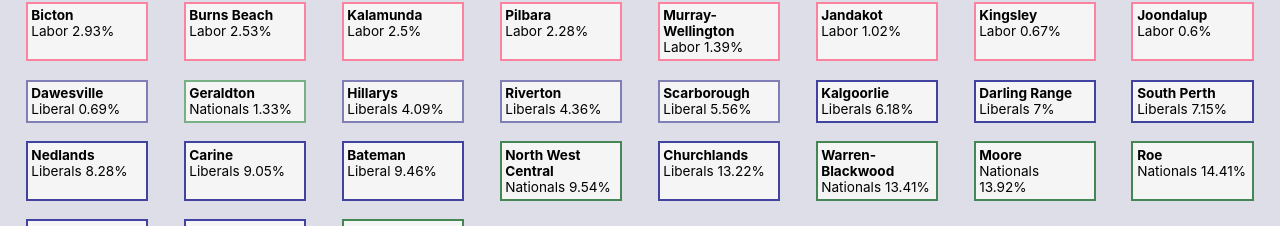
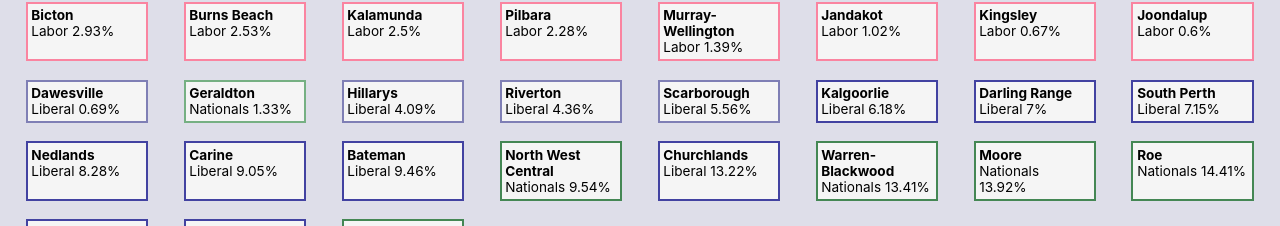
Before and after one commit to benfanderson/election-swing, a React app: page / in a window 1280 px wide. Shown: the part 385-611 px from the top of the page. Built offline with nearby package versions, Linux system fonts and the light colour scheme.

Commit message:
Removed s from Liberal partyname

```diff
--- a/src/components/App.js
+++ b/src/components/App.js
@@ -18,6 +18,7 @@
   const handleChange = (_evt, value) => {
     const updatedSeats = seats;
     setSwing(value);
+    console.log(value);
     updatedSeats.forEach(
       (seat) => {
         seat.displayMargin = (parseFloat(seat.margin) + parseFloat(value)).toFixed(2);
--- a/src/seatsArray.js
+++ b/src/seatsArray.js
@@ -75,7 +75,7 @@
     name: 'Carine',
     margin: 9.05,
     displayMargin: 9.05,
-    party: 'Liberals',
+    party: 'Liberal',
   },
   {
     name: 'Central Wheatbelt',
@@ -87,7 +87,7 @@
     name: 'Churchlands',
     margin: 13.22,
     displayMargin: 13.22,
-    party: 'Liberals',
+    party: 'Liberal',
   },
   {
     name: 'Cockburn',
@@ -117,7 +117,7 @@
     name: 'Darling Range',
     margin: 7,
     displayMargin: 7,
-    party: 'Liberals',
+    party: 'Liberal',
   },
   {
     name: 'Forrestfield',
@@ -147,7 +147,7 @@
     name: 'Hillarys',
     margin: 4.09,
     displayMargin: 4.09,
-    party: 'Liberals',
+    party: 'Liberal',
   },
   {
     name: 'Jandakot',
@@ -171,7 +171,7 @@
     name: 'Kalgoorlie',
     margin: 6.18,
     displayMargin: 6.18,
-    party: 'Liberals',
+    party: 'Liberal',
   },
   {
     name: 'Kimberley',
@@ -243,7 +243,7 @@
     name: 'Nedlands',
     margin: 8.28,
     displayMargin: 8.28,
-    party: 'Liberals',
+    party: 'Liberal',
   },
   {
     name: 'North West Central',
@@ -267,7 +267,7 @@
     name: 'Riverton',
     margin: 4.36,
     displayMargin: 4.36,
-    party: 'Liberals',
+    party: 'Liberal',
   },
   {
     name: 'Roe',
@@ -291,7 +291,7 @@
     name: 'South Perth',
     margin: 7.15,
     displayMargin: 7.15,
-    party: 'Liberals',
+    party: 'Liberal',
   },
   {
     name: 'Southern River',
@@ -315,7 +315,7 @@
     name: 'Vasse',
     margin: 14.69,
     displayMargin: 14.69,
-    party: 'Liberals',
+    party: 'Liberal',
   },
   {
     name: 'Victoria Park',
```
